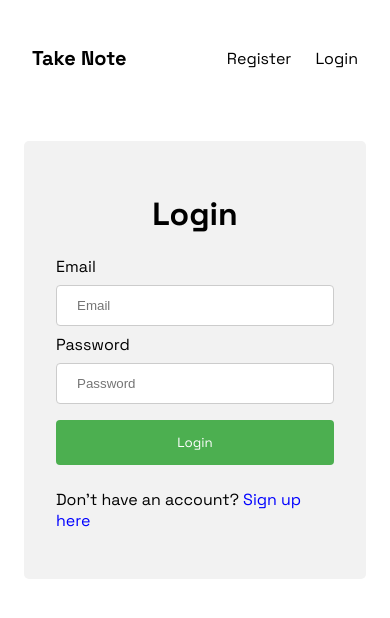
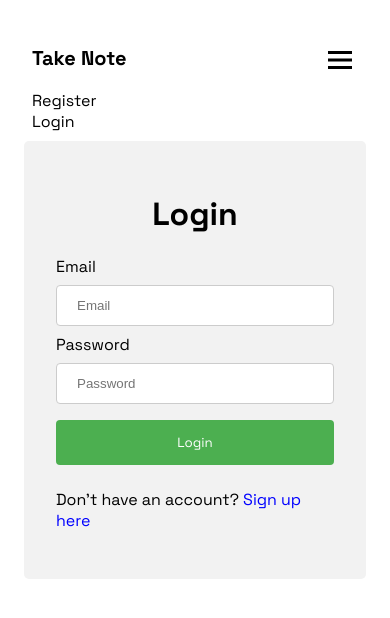
Before and after one commit to tufanbutuner/notes-app, a Next.js app: page /login in a window 390 px wide. Shown: the top 618 px of the page. Built offline with nearby package versions, Linux system fonts and the light colour scheme; no server answers.

Commit message:
responsive navbar implementation

```diff
--- a/components/Dashboard/styles.tsx
+++ b/components/Dashboard/styles.tsx
@@ -22,9 +22,10 @@ export const DashboardContainer = styled.div`
   @media (max-width: 600px) {
     display: flex;
     flex-direction: column;
-    margin: auto;
     width: 100%;
     align-items: center;
+
+    margin-top: ${(show: any) => (show ? "90px" : "0px")};
   }
 
   display: flex;
--- a/components/LoginForm/LoginForm.tsx
+++ b/components/LoginForm/LoginForm.tsx
@@ -2,7 +2,7 @@ import React, { useState } from "react";
 import { useAuth } from "../../context/AuthContext";
 import { useRouter } from "next/router";
 import Link from "next/link";
-import { FormCard, FormContainer, SubmitButton } from "./styles";
+import { FormContainer, SubmitButton } from "./styles";
 
 export default function LoginForm() {
   const router = useRouter();
--- a/components/Navbar/Navbar.tsx
+++ b/components/Navbar/Navbar.tsx
@@ -4,6 +4,7 @@ import {
   NavbarLogo,
   NavbarPages,
   Router,
+  MenuIcon,
 } from "./styles";
 /* eslint-disable react/jsx-key */
 /* eslint-disable @next/next/no-img-element */
@@ -19,11 +20,17 @@ export default function Navbar() {
   const router = useRouter();
   const [showModal, setShowModal] = useState(false);
   const [error, setError] = useState("");
+  const [showLinks, setShowLinks] = useState(true);
   const { logout, currentUser } = useAuth();
 
   const handleClick = (e) => {
     e.preventDefault();
     setShowModal(true);
+  };
+
+  const handleMenu = (e) => {
+    e.preventDefault();
+    setShowLinks(!showLinks);
   };
 
   const handleLogout = (e) => {
@@ -43,12 +50,17 @@ export default function Navbar() {
       <NavbarContainer>
         <NavbarLogo>Take Note</NavbarLogo>
         <NavbarPages>
+          {showLinks && (
             <AuthContextProvider>
               {currentUser ? (
                 <Router>
                   <li>{currentUser.email}</li>
                   <li>
-                  <button type="submit" className="btn" onClick={handleLogout}>
+                    <button
+                      type="submit"
+                      className="btn"
+                      onClick={handleLogout}
+                    >
                       Logout
                     </button>
                   </li>
@@ -76,9 +88,11 @@ export default function Navbar() {
                 </AddTaskButton>
               )}
             </AuthContextProvider>
+          )}
         </NavbarPages>
         {showModal === true && <Modal setShowModal={setShowModal} />}
       </NavbarContainer>
+      <MenuIcon onClick={handleMenu} size={36} />
     </>
   );
 }
--- a/components/Navbar/styles.tsx
+++ b/components/Navbar/styles.tsx
@@ -1,3 +1,4 @@
+import { BiMenu } from "react-icons/bi";
 import styled from "styled-components";
 
 export const NavbarContainer = styled.div`
@@ -27,6 +28,13 @@ export const NavbarPages = styled.div`
   display: flex;
   justify-content: end;
   align-items: center;
+
+  @media (max-width: 600px) {
+    position: absolute;
+    top: 90px;
+    display: flex;
+    flex-direction: column;
+  }
 `;
 NavbarPages.displayName = "NavbarPages";
 
@@ -40,6 +48,10 @@ export const AddTaskButton = styled.button`
   padding: 10px 16px;
   margin-left: 36px;
   cursor: pointer;
+
+  @media (max-width: 600px) {
+    margin-left: 0px;
+  }
 `;
 AddTaskButton.displayName = "AddTaskButton";
 
@@ -53,5 +65,29 @@ export const Router = styled.div`
     margin-left: 24px;
     cursor: pointer;
   }
+
+  @media (max-width: 600px) {
+    display: flex;
+    flex-direction: column;
+    justify-content: start;
+    align-items: start;
+    margin-bottom: 12px;
+
+    li {
+      margin-left: 0px;
+    }
+  }
 `;
 Router.displayName = "Router";
+
+export const MenuIcon = styled(BiMenu)`
+  display: none;
+
+  @media (max-width: 600px) {
+    display: flex;
+    cursor: pointer;
+    position: absolute;
+    right: 32px;
+    top: 42px;
+  }
+`;
--- a/context/AuthContext.tsx
+++ b/context/AuthContext.tsx
@@ -27,10 +27,9 @@ export const AuthContextProvider = ({ children }) => {
     }
   };
 
-  const register = async (email, password) => {
+  const signUp = async (email, password) => {
     try {
       const user = await createUserWithEmailAndPassword(auth, email, password);
-      router.push("/");
       console.log(user);
     } catch (error) {
       console.log(error);
@@ -52,7 +51,7 @@ export const AuthContextProvider = ({ children }) => {
     currentUser,
     setCurrentUser,
     login,
-    register,
+    signUp,
     logout,
   };
 
--- a/package.json
+++ b/package.json
@@ -19,15 +19,12 @@
     "react-dom": "18.0.0",
     "react-icons": "^4.3.1",
     "react-is": "18.0.0",
-    "react-router-dom": "^6.6.1",
     "styled-components": "5.3.5"
   },
   "devDependencies": {
     "@types/react": "^17.0.38",
-    "autoprefixer": "^10.4.2",
     "eslint": "8.6.0",
-    "eslint-config-next": "12.0.8",
-    "postcss": "^8.4.5",
+    "eslint-config-next": "^12.0.4",
     "typescript": "^4.5.5"
   },
   "babel": {
--- a/pages/index.tsx
+++ b/pages/index.tsx
@@ -1,3 +1,4 @@
+import { useState } from "react";
 import Dashboard from "../components/Dashboard/Dashboard";
 import Navbar from "../components/Navbar";
 import { AuthContextProvider } from "../context/AuthContext";
--- a/postcss.config.js
+++ /dev/null
@@ -1,5 +0,0 @@
-module.exports = {
-  plugins: {
-    autoprefixer: {},
-  },
-};
--- a/styles/globals.css
+++ b/styles/globals.css
@@ -1,4 +1,7 @@
 @import url("https://fonts.googleapis.com/css2?family=Space+Grotesk:wght@300;400;500;600;700&display=swap");
+@tailwind base;
+@tailwind components;
+@tailwind utilities;
 
 html,
 body {
--- a/styles/styles.tsx
+++ b/styles/styles.tsx
@@ -1,5 +1,4 @@
 import styled from "styled-components";
-import styledComponents from "styled-components";
 
 export const Container = styled.div`
   justify-content: center;
```
Also changed, not shown: components/SignUpForm/SignUpForm.tsx (+4 -7 lines), pages/register.tsx (+3 -4 lines), 1 other file (tests, documents, lock files or other folders). Lines whose indentation alone changed are shown as unchanged.
